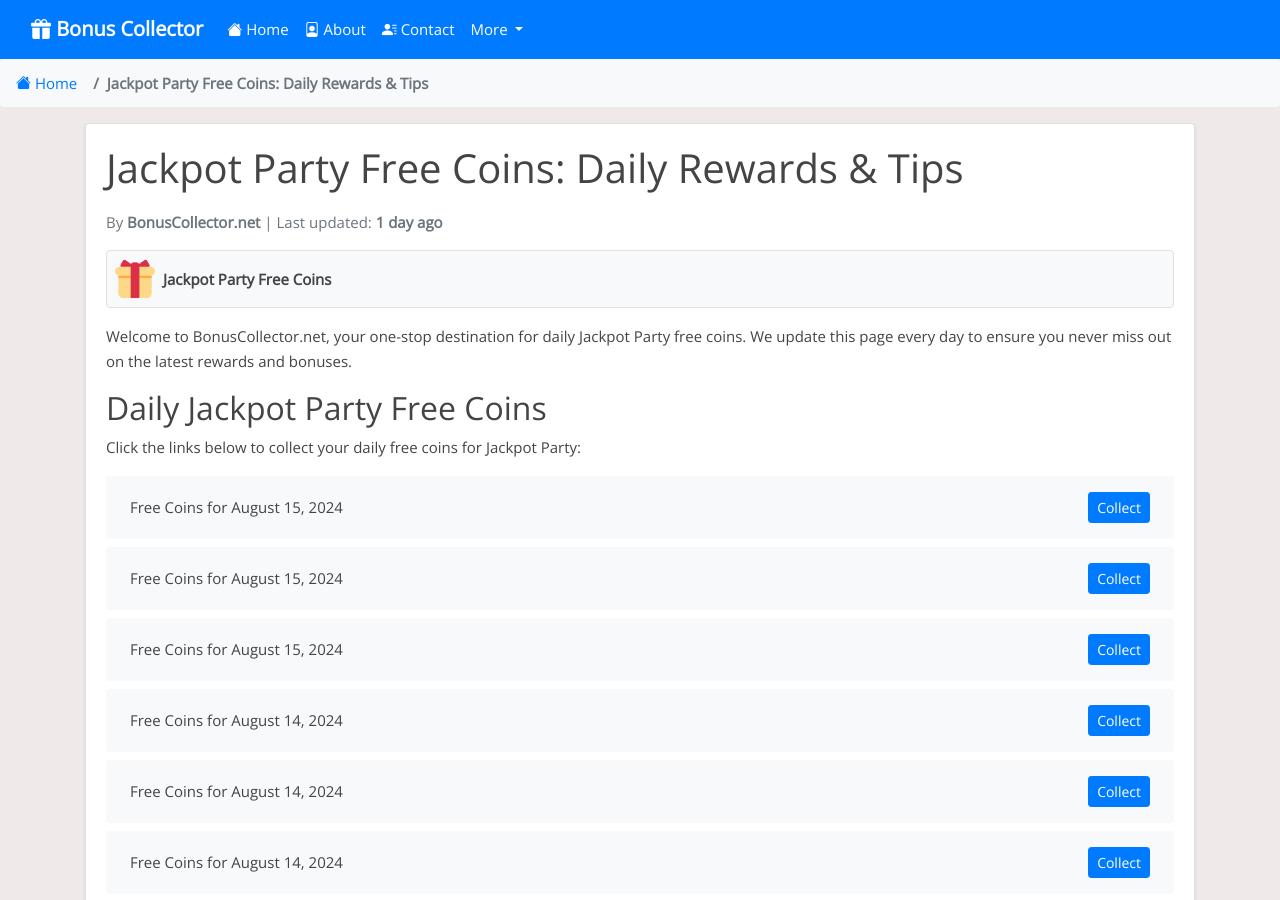
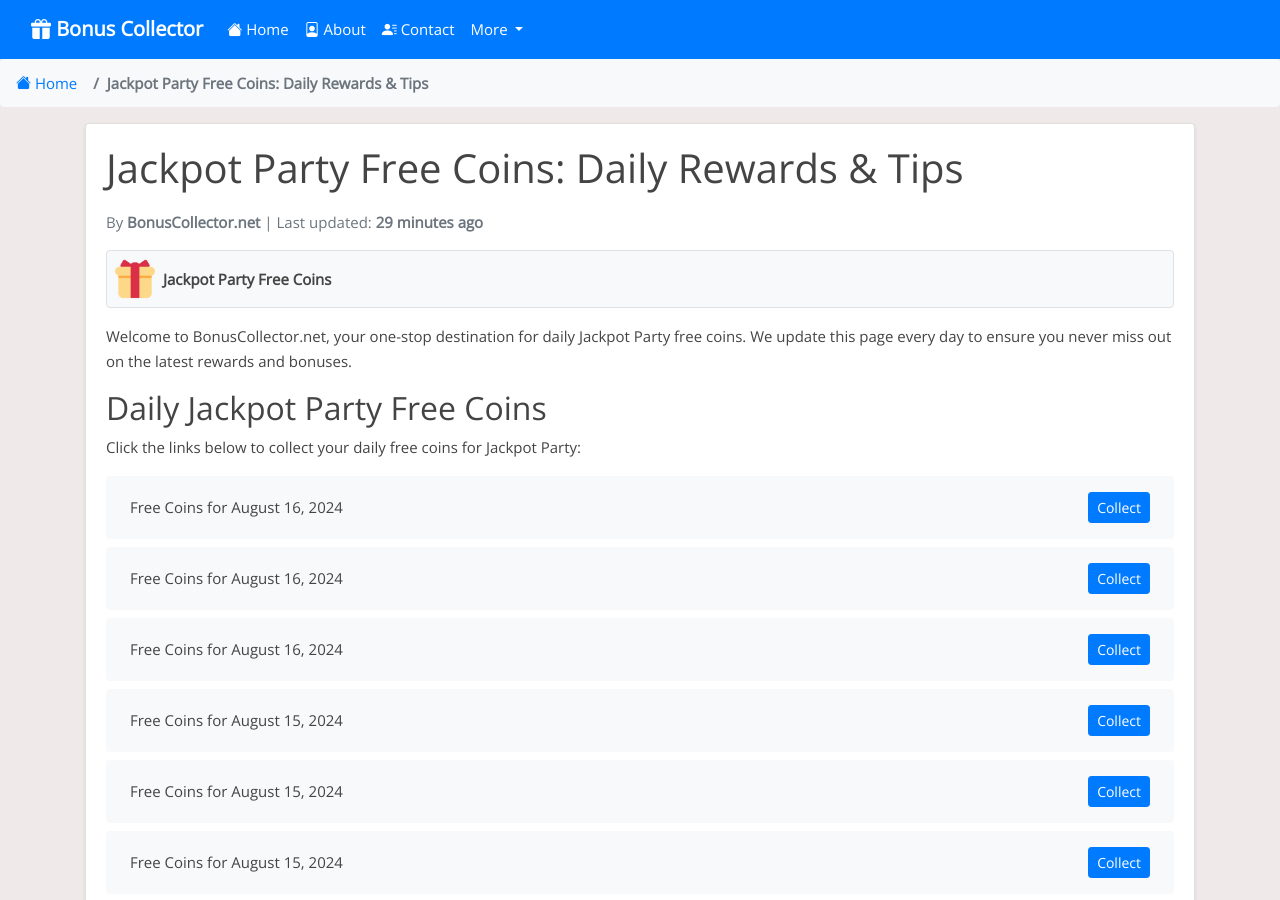
Before and after one commit to Prollad99/bs-net, a Jekyll site: the page built from _posts/2024-07-31-jackpot-party.md, in a window 1280 px wide and 900 px high. Built offline with Jekyll 4.4.1, drawn with Linux system fonts in a browser that asks for light colours; nearby versions of some CDN libraries; comment, search, counter and statistics services are not loaded; some of the changed text lies outside the part shown.

Commit message:
Update jackpot-party reward links and last modified date

```diff
--- a/_data/include_files.yml
+++ b/_data/include_files.yml
@@ -68,7 +68,7 @@
   last_modified: 2024-08-16 03:25:52
 
 jackpot-party.html:
-  last_modified: 2024-08-15 03:40:23
+  last_modified: 2024-08-16 03:42:37
 
 quick-hit-slots.html:
   last_modified: 2024-08-16 03:25:56
--- a/_includes/jackpot-party.html
+++ b/_includes/jackpot-party.html
@@ -1,4 +1,16 @@
 <ul class="list-group mt-3 mb-4">
+  <li class="list-group-item d-flex justify-content-between align-items-center">
+    <span>Free Coins for August 16, 2024</span>
+    <a href="https://jackpotpartycasino.jckpt.me/8317398f00" class="btn btn-primary btn-sm">Collect</a>
+  </li>
+  <li class="list-group-item d-flex justify-content-between align-items-center">
+    <span>Free Coins for August 16, 2024</span>
+    <a href="https://jackpotpartycasino.jckpt.me/4f9ddbde53" class="btn btn-primary btn-sm">Collect</a>
+  </li>
+  <li class="list-group-item d-flex justify-content-between align-items-center">
+    <span>Free Coins for August 16, 2024</span>
+    <a href="http://bit.ly/3YMo7r0" class="btn btn-primary btn-sm">Collect</a>
+  </li>
   <li class="list-group-item d-flex justify-content-between align-items-center">
     <span>Free Coins for August 15, 2024</span>
     <a href="https://bit.ly/4fCsdYK" class="btn btn-primary btn-sm">Collect</a>
@@ -387,16 +399,4 @@
     <span>Free Coins for Invalid Date</span>
     <a href="http://bit.ly/4bRdaY2" class="btn btn-primary btn-sm">Collect</a>
   </li>
-  <li class="list-group-item d-flex justify-content-between align-items-center">
-    <span>Free Coins for Invalid Date</span>
-    <a href="https://bit.ly/3zI5Noy" class="btn btn-primary btn-sm">Collect</a>
-  </li>
-  <li class="list-group-item d-flex justify-content-between align-items-center">
-    <span>Free Coins for Invalid Date</span>
-    <a href="https://bit.ly/4d3NcRZ" class="btn btn-primary btn-sm">Collect</a>
-  </li>
-  <li class="list-group-item d-flex justify-content-between align-items-center">
-    <span>Free Coins for Invalid Date</span>
-    <a href="https://bit.ly/3y103pp" class="btn btn-primary btn-sm">Collect</a>
-  </li>
 </ul>
```
Also changed, not shown: links-json/jackpot-party.json (+12 -9 lines).
